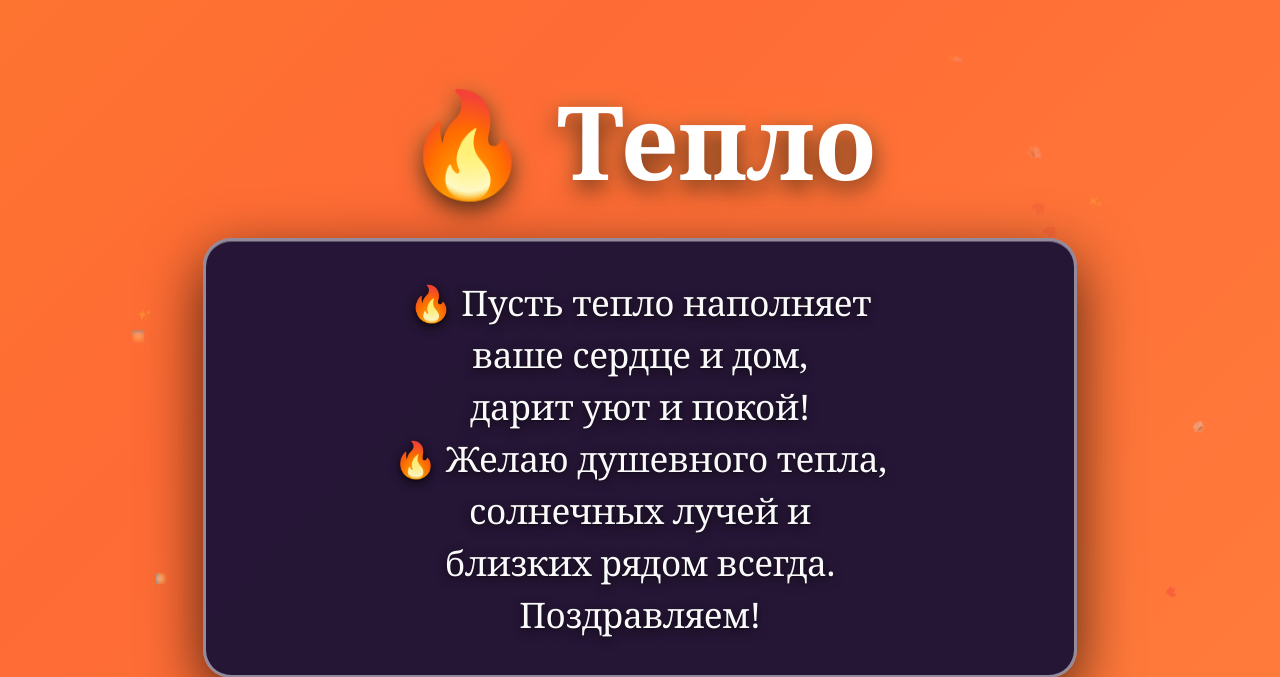
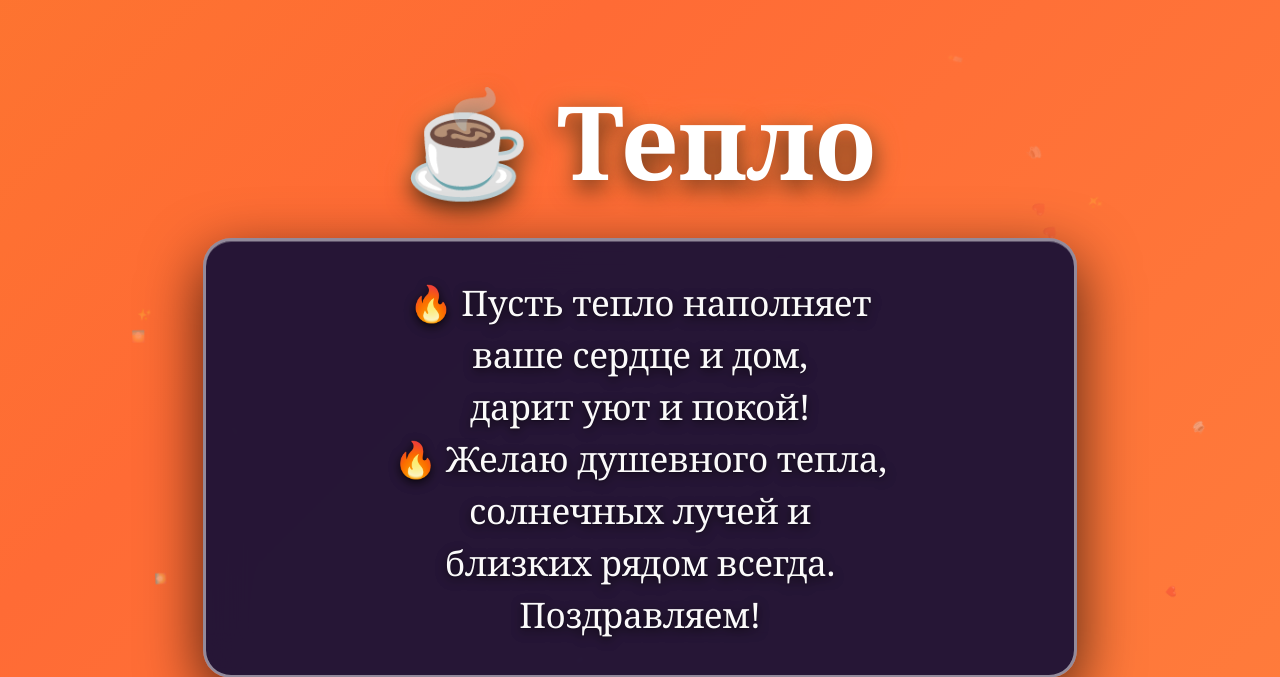
Before and after one commit to 4ycg4cxx7m-dotcom/8226-pr, a Flask app: page /smiles in a window 1280 px wide. Shown: the top 677 px of the page. Run offline with Flask 3, Linux system fonts and the light colour scheme.

Commit message:
Update smiles.html

```diff
--- a/templates/smiles.html
+++ b/templates/smiles.html
@@ -208,7 +208,7 @@
     <div class="bg-animation" id="bgAnimation"></div>
 
     <div class="content">
-        <h1 class="page-title">🔥 Тепло</h1>
+        <h1 class="page-title">☕ Тепло</h1>
 
         <p class="wish-text">
             <span class="wish-line">🔥 Пусть тепло наполняет</span>
```
